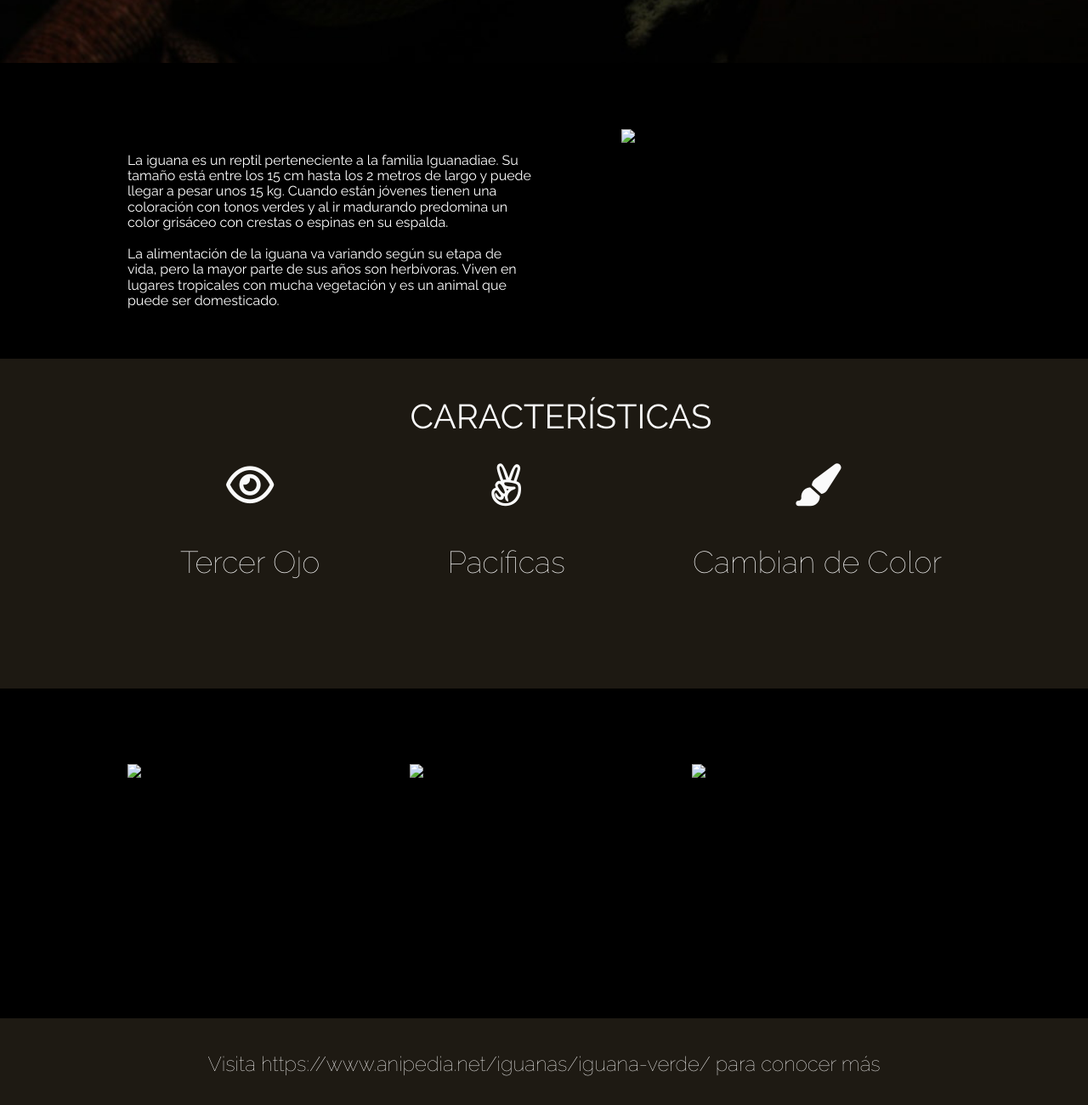
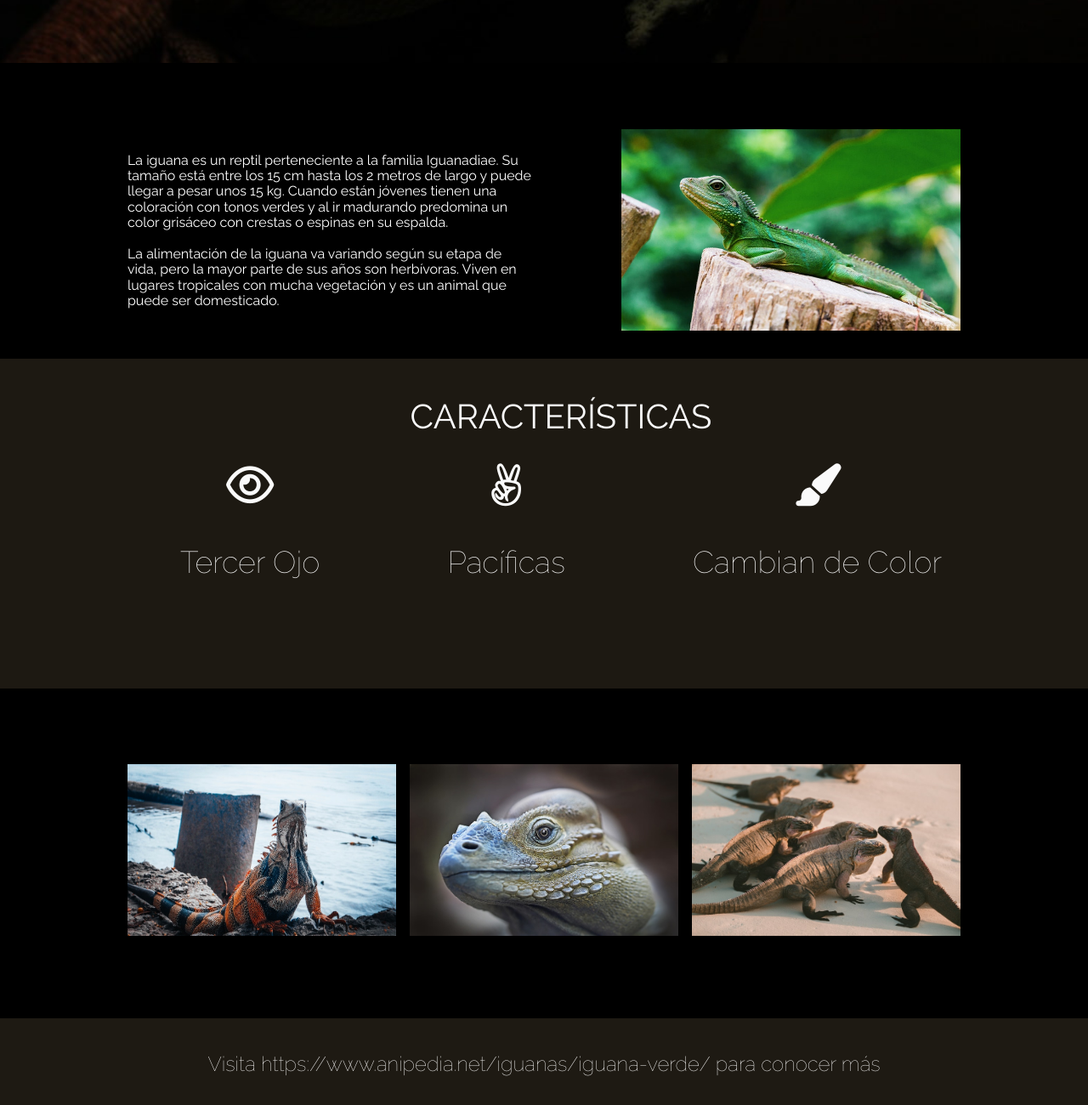
Before and after one commit to NachoRob/Iguana-Page, a plain HTML site: page index.html in a window 1280 px wide. Shown: the part 712-2012 px from the top of the page at 85% size. Drawn offline with Linux system fonts and the light colour scheme; the site is published under a folder, as on GitHub Pages, so addresses that start at the root find nothing.

Commit message:
Fix image paths in HTML and clean up icon styles in CSS

```diff
--- a/assets/css/style.css
+++ b/assets/css/style.css
@@ -80,8 +80,8 @@ main img {
 }
 
 .icono i {
-    font-size: 50px; /* ← Tamaño del ícono */
-    color: white; /* ← Color del ícono */
+    font-size: 50px;
+    color: white;
     margin-bottom: 15px;
 }
 
--- a/index.html
+++ b/index.html
@@ -30,7 +30,7 @@
         mayor parte de sus años son herbívoras. Viven en lugares tropicales con
         mucha vegetación y es un animal que puede ser domesticado.
       </p>
-      <img src="/assets/img/iguana-1.jpg" alt="Iguana looking to the side" />
+      <img src="assets/img/iguana-1.jpg" alt="Iguana looking to the side" />
     </main>
     <section class="caracteristicas">
       <h2>CARACTERÍSTICAS</h2>
@@ -50,9 +50,9 @@
       </div>
     </section>
     <figure class="gallery">
-      <img src="/assets/img/iguana-2.jpg" alt="Another Iguana Image" />
-      <img src="/assets/img/iguana-3.jpg" alt="Another Iguana Image" />
-      <img src="/assets/img/iguana-4.jpg" alt="Another Iguana Image" />
+      <img src="assets/img/iguana-2.jpg" alt="Another Iguana Image" />
+      <img src="assets/img/iguana-3.jpg" alt="Another Iguana Image" />
+      <img src="assets/img/iguana-4.jpg" alt="Another Iguana Image" />
     </figure>
     <footer>
       <p>
```
